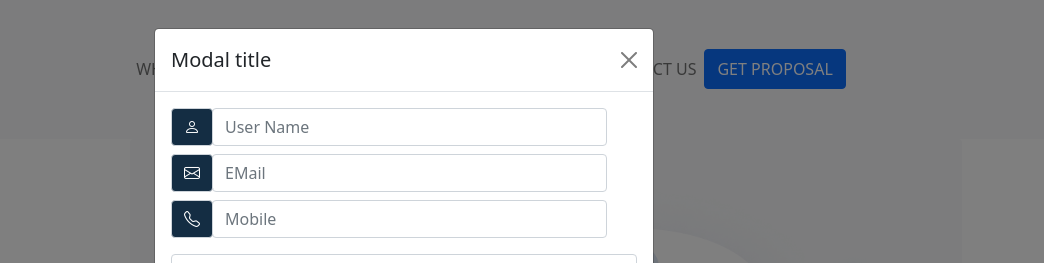
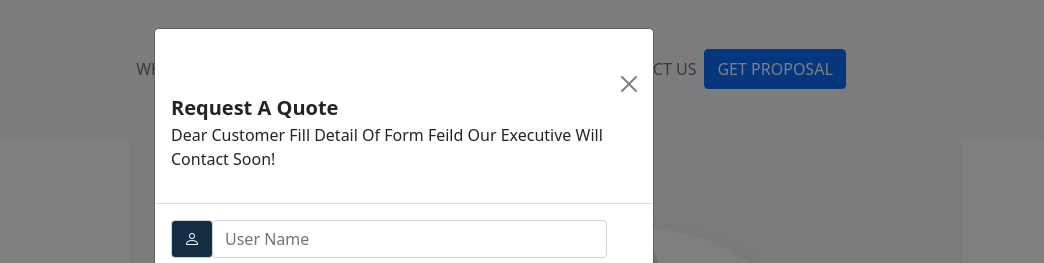
Before and after one commit to janeffer945/HikeQA, a plain HTML site: page portfolio.html in a window 1280 px wide. Both pictures are taken after a click on the button "GET PROPOSAL". Shown: the top 263 px of the page, 236-1280 px from the left. Drawn offline with nearby package versions, Linux system fonts and the light colour scheme.

Commit message:
updating request quote

```diff
--- a/portfolio.html
+++ b/portfolio.html
@@ -421,13 +421,14 @@
   </div>
   </div>
  </footer>
- <!-- Modal -->
+  <!-- Modal -->
 <div class="modal fade" id="exampleModal" tabindex="-1" aria-labelledby="exampleModalLabel" aria-hidden="true">
   <div class="modal-dialog">
     <div class="modal-content">
-      <div class="modal-header">
-        <h5 class="modal-title" id="exampleModalLabel">Modal title</h5>
+      <div class="modal-header flex-wrap">
+        <h5 class="modal-title fw-bold  pt-5" id="exampleModalLabel">Request A Quote</h5>
         <button type="button" class="btn-close" data-bs-dismiss="modal" aria-label="Close"></button>
+        <p class="">Dear Customer Fill Detail Of Form Feild Our Executive Will <br> Contact Soon!</p>
       </div>
       <div class="modal-body">
         <!-- username section -->
```
Also changed, not shown: contact.html (+3 -3 lines), help.html (+3 -2 lines), index.html (+3 -2 lines), team.html (+4 -3 lines), what.html (+5 -4 lines).
